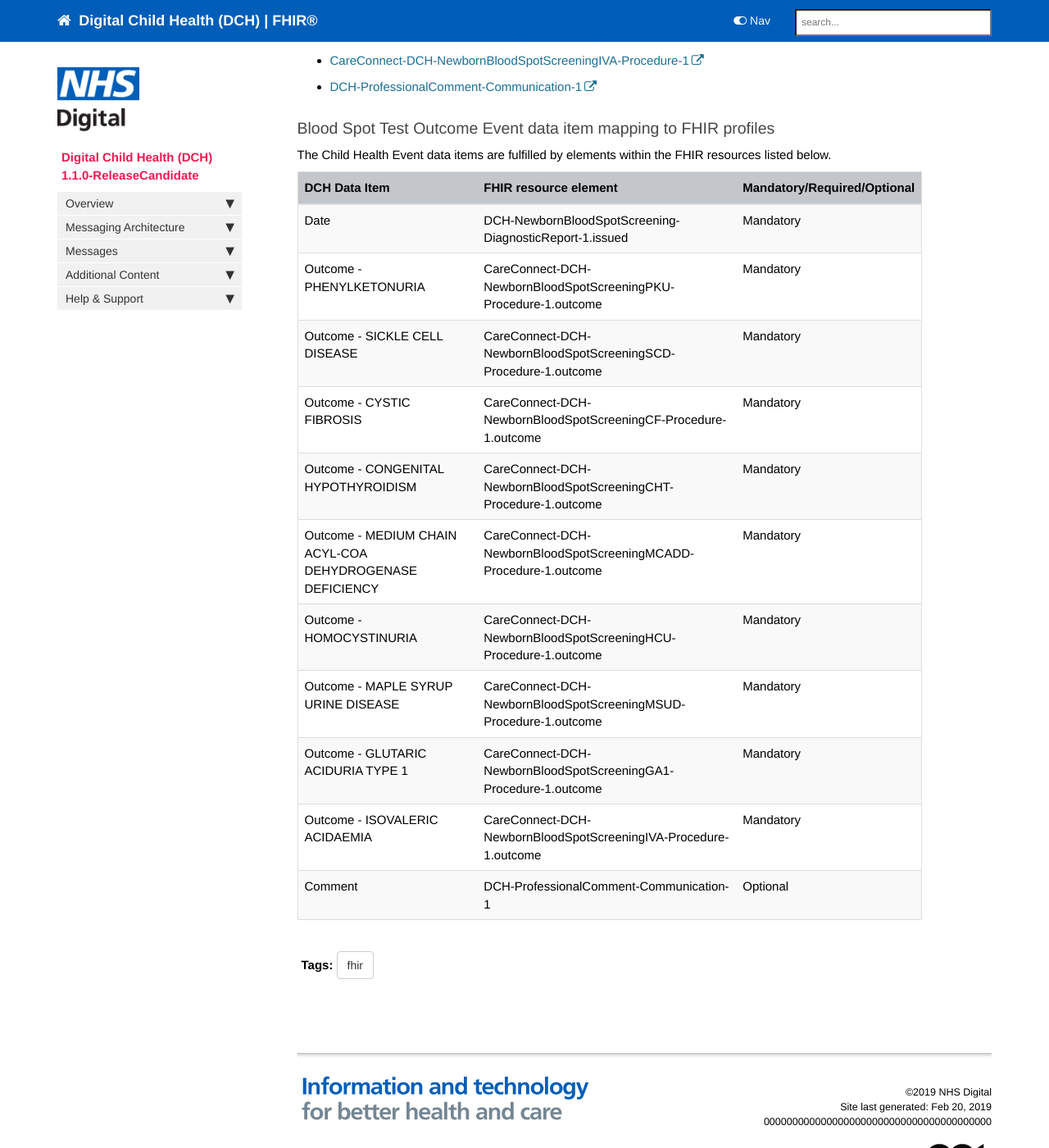
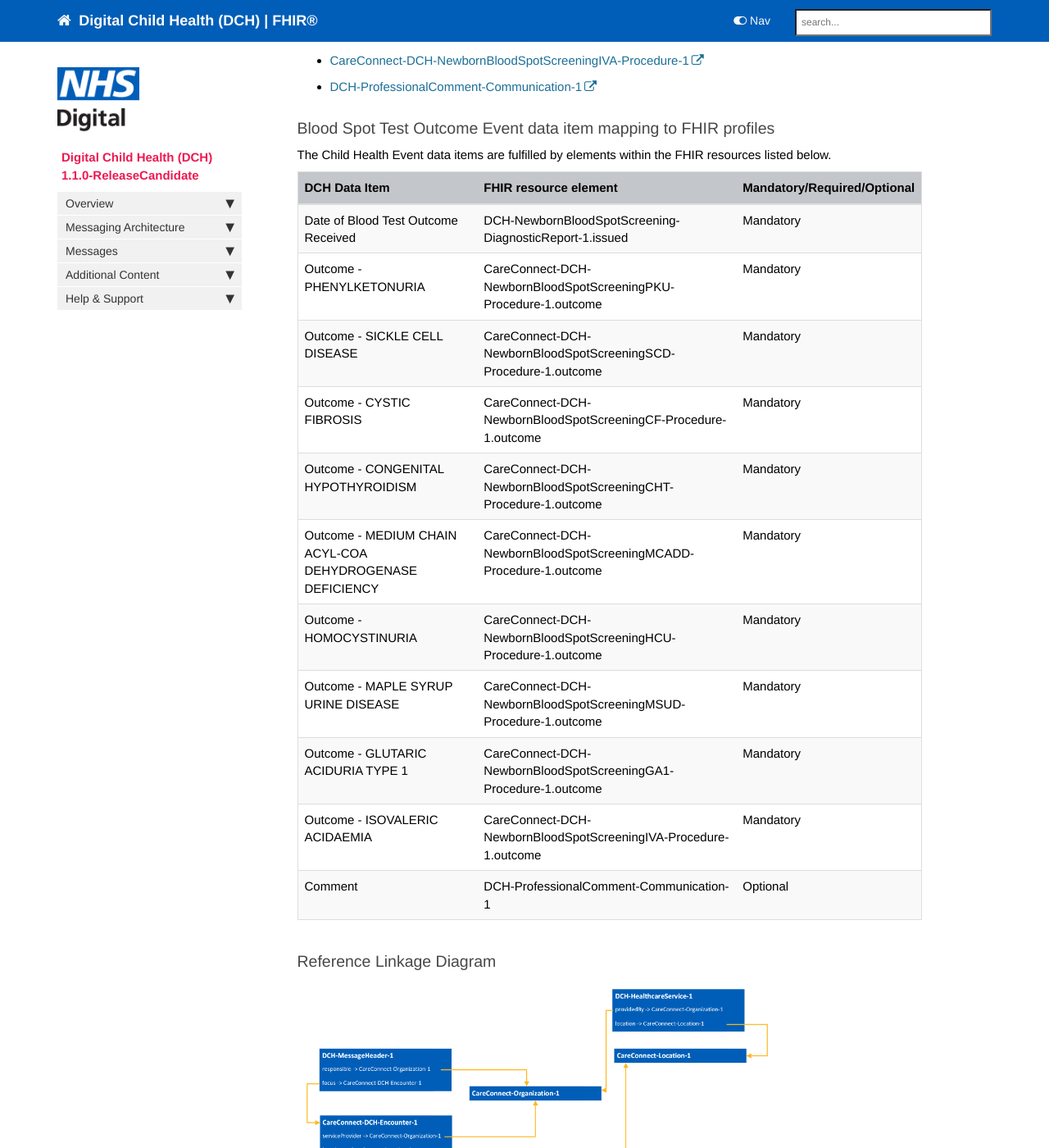
Before and after one commit to nhsconnect/Digital-Child-Health-STU3, a Jekyll site: the page built from pages/explore/explore_blood_spot_test_outcome.md, in a window 1280 px wide and 1400 px high, scrolled down 690 px. Shown: the whole window at 82% size. Built offline with Jekyll 4.4.1, drawn with Linux system fonts in a browser that asks for light colours; nearby versions of some CDN libraries; comment, search, counter and statistics services are not loaded.

Commit message:
Referral (JIRA 1497)

```diff
--- a/pages/explore/explore_blood_spot_test_outcome.md
+++ b/pages/explore/explore_blood_spot_test_outcome.md
@@ -35,7 +35,7 @@ The Child Health Event data items are fulfilled by elements within the FHIR reso
 
 | DCH Data Item                                            | FHIR resource element             | Mandatory/Required/Optional |
 |----------------------------------------------------------|-----------------------------------|-----------------------------|
-| Date                                                     | DCH-NewbornBloodSpotScreening-DiagnosticReport-1.issued     | Mandatory                   |
+| Date of Blood Test Outcome Received                      | DCH-NewbornBloodSpotScreening-DiagnosticReport-1.issued     | Mandatory                   |
 | Outcome - PHENYLKETONURIA                                | CareConnect-DCH-NewbornBloodSpotScreeningPKU-Procedure-1.outcome | Mandatory                   |
 | Outcome - SICKLE CELL DISEASE                            | CareConnect-DCH-NewbornBloodSpotScreeningSCD-Procedure-1.outcome | Mandatory                   |
 | Outcome - CYSTIC FIBROSIS                                | CareConnect-DCH-NewbornBloodSpotScreeningCF-Procedure-1.outcome | Mandatory                   |
@@ -46,3 +46,13 @@ The Child Health Event data items are fulfilled by elements within the FHIR reso
 | Outcome - GLUTARIC ACIDURIA TYPE 1                       | CareConnect-DCH-NewbornBloodSpotScreeningGA1-Procedure-1.outcome | Mandatory                   |
 | Outcome - ISOVALERIC ACIDAEMIA                            | CareConnect-DCH-NewbornBloodSpotScreeningIVA-Procedure-1.outcome | Mandatory                   |
 | Comment        											| DCH-ProfessionalComment-Communication-1   						| Optional                    |
+
+### Reference Linkage Diagram ###
+
+<img src="images/explore/BloodSpotTestOutcome.png">
+
+### Examples ###
+
+<script src="https://gist.github.com/IOPS-DEV/13bbcd909c9a5e5cae2034e1f27f5854.js"></script>
+
+<script src="https://gist.github.com/IOPS-DEV/9e242c003652cfb3f221117504798327.js"></script>
```
Also changed, not shown: images/explore/BloodSpotTestOutcome.png (added).
